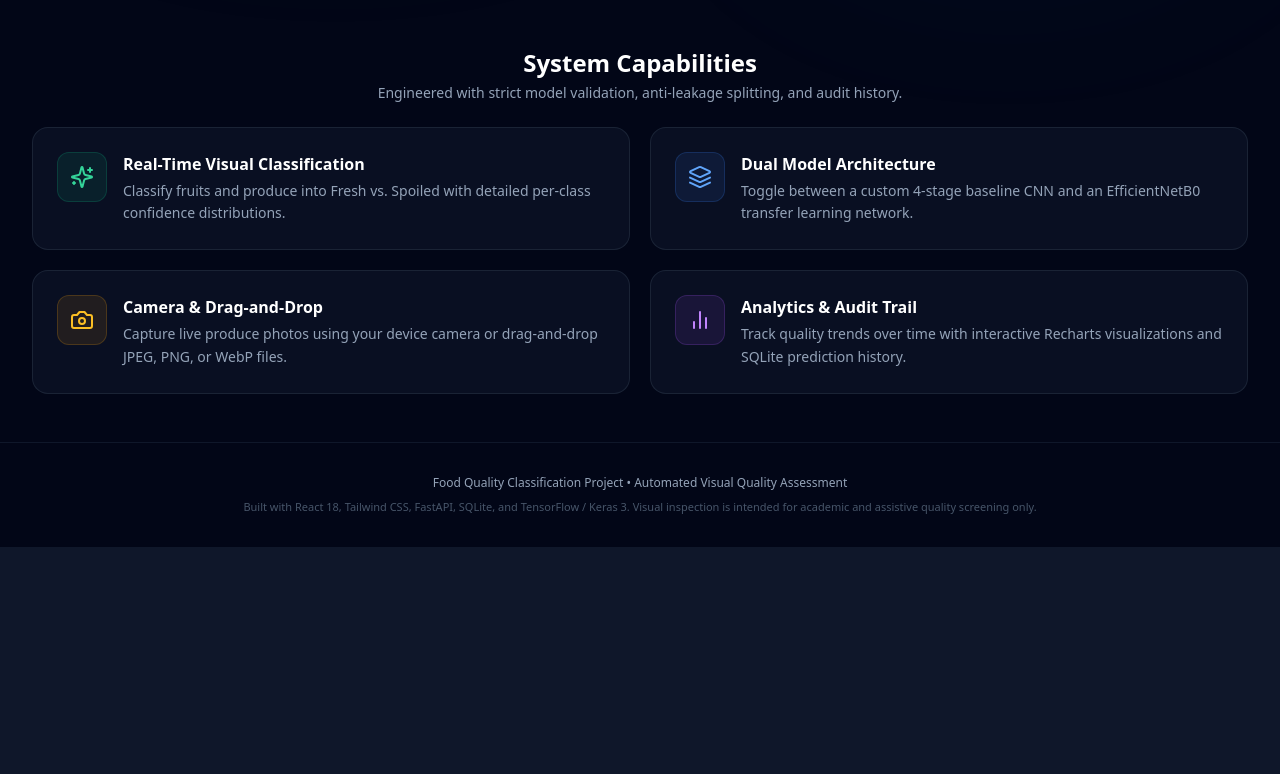
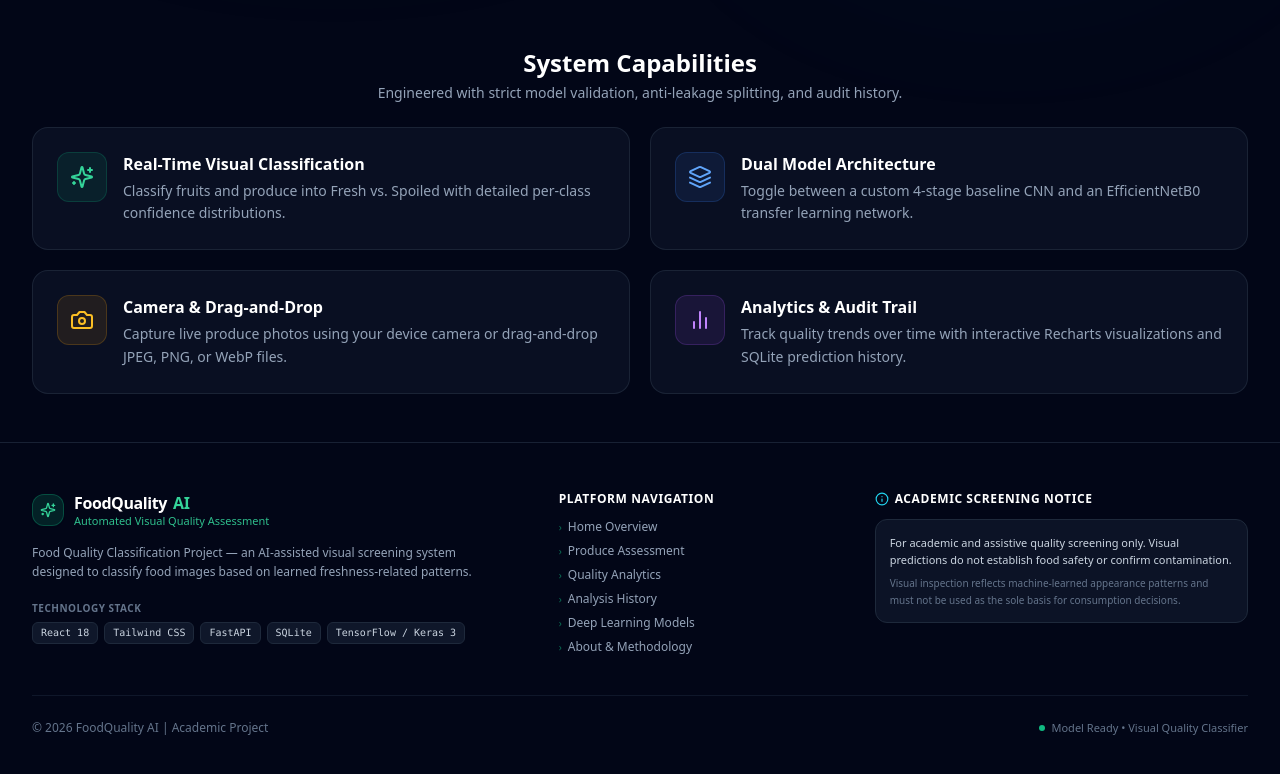
Before and after one commit to priyampriya15-stack/food-quality-classification, a React (Vite) app in the folder frontend/: page / in a window 1280 px wide. Shown: the part 629-1403 px from the top of the page. Before the commit the page ends 1176 px from the top, so only its background shows below. Built offline with nearby package versions, Linux system fonts and the light colour scheme; no server answers.

Commit message:
feat(footer): implement professional and responsive FoodQuality AI footer

```diff
--- a/frontend/src/App.jsx
+++ b/frontend/src/App.jsx
@@ -1,6 +1,7 @@
 import React, { useState, useEffect, useCallback } from 'react';
 import Navbar from './components/Navbar';
 import AuthLayout from './components/AuthLayout';
+import Footer from './components/Footer';
 import HomePage from './pages/HomePage';
 import AssessmentPage from './pages/AssessmentPage';
 import AnalyticsPage from './pages/AnalyticsPage';
@@ -291,18 +292,8 @@ function MainApp() {
         )}
       </main>
 
-      {/* Standard Footer */}
-      <footer className="border-t border-slate-900 bg-slate-950 py-8 text-center text-xs text-slate-500">
-        <div className="max-w-7xl mx-auto px-4 sm:px-6 lg:px-8 space-y-2">
-          <p className="font-medium text-slate-400">
-            Food Quality Classification Project &bull; Automated Visual Quality Assessment
-          </p>
-          <p className="text-[11px] text-slate-600">
-            Built with React 18, Tailwind CSS, FastAPI, SQLite, and TensorFlow / Keras 3.
-            Visual inspection is intended for academic and assistive quality screening only.
-          </p>
-        </div>
-      </footer>
+      {/* Professional Dashboard Footer */}
+      <Footer onNavigate={handleTabChange} />
     </div>
   );
 }
--- /dev/null
+++ b/frontend/src/components/Footer.jsx
@@ -0,0 +1,116 @@
+import React from 'react';
+import { Sparkles, Info } from 'lucide-react';
+
+export default function Footer({ onNavigate }) {
+  const navLinks = [
+    { id: 'home', label: 'Home Overview' },
+    { id: 'assess', label: 'Produce Assessment' },
+    { id: 'analytics', label: 'Quality Analytics' },
+    { id: 'history', label: 'Analysis History' },
+    { id: 'models', label: 'Deep Learning Models' },
+    { id: 'about', label: 'About & Methodology' },
+  ];
+
+  const techStack = [
+    'React 18',
+    'Tailwind CSS',
+    'FastAPI',
+    'SQLite',
+    'TensorFlow / Keras 3',
+  ];
+
+  return (
+    <footer className="mt-auto border-t border-slate-800/80 bg-slate-950 text-slate-400 text-xs">
+      <div className="max-w-7xl mx-auto px-4 sm:px-6 lg:px-8 py-10 sm:py-12">
+        <div className="grid grid-cols-1 md:grid-cols-12 gap-8 lg:gap-12">
+          {/* Brand, Tagline, & Description */}
+          <div className="md:col-span-6 lg:col-span-5 space-y-3.5">
+            <div className="flex items-center gap-2.5">
+              <div className="w-8 h-8 rounded-xl bg-emerald-500/15 border border-emerald-500/30 flex items-center justify-center text-emerald-400 shadow-sm">
+                <Sparkles className="w-4 h-4" />
+              </div>
+              <div>
+                <span className="text-base font-extrabold text-white tracking-tight flex items-center gap-1.5">
+                  FoodQuality <span className="text-emerald-400">AI</span>
+                </span>
+                <p className="text-[11px] font-medium text-emerald-400/90 -mt-0.5">
+                  Automated Visual Quality Assessment
+                </p>
+              </div>
+            </div>
+
+            <p className="text-xs text-slate-400 leading-relaxed max-w-md">
+              Food Quality Classification Project — an AI-assisted visual screening system designed to classify food images based on learned freshness-related patterns.
+            </p>
+
+            {/* Technology Stack */}
+            <div className="pt-1">
+              <span className="text-[10px] font-bold text-slate-500 uppercase tracking-wider block mb-1.5">
+                Technology Stack
+              </span>
+              <div className="flex flex-wrap items-center gap-1.5 text-[11px]">
+                {techStack.map((tech, idx) => (
+                  <span
+                    key={tech}
+                    className="px-2 py-0.5 rounded-md bg-slate-900 border border-slate-800 text-slate-300 font-mono text-[10px]"
+                  >
+                    {tech}
+                  </span>
+                ))}
+              </div>
+            </div>
+          </div>
+
+          {/* Navigation Quick Links */}
+          <div className="md:col-span-3 lg:col-span-3 space-y-3">
+            <h4 className="text-xs font-bold text-white uppercase tracking-wider">
+              Platform Navigation
+            </h4>
+            <ul className="space-y-2 text-xs">
+              {navLinks.map((link) => (
+                <li key={link.id}>
+                  <button
+                    onClick={() => onNavigate && onNavigate(link.id)}
+                    className="text-slate-400 hover:text-emerald-400 transition-colors flex items-center gap-1.5 cursor-pointer text-left"
+                  >
+                    <span className="text-emerald-500/60 text-[10px]">&rsaquo;</span>
+                    {link.label}
+                  </button>
+                </li>
+              ))}
+            </ul>
+          </div>
+
+          {/* Academic Disclaimer Section */}
+          <div className="md:col-span-3 lg:col-span-4 space-y-3">
+            <h4 className="text-xs font-bold text-white uppercase tracking-wider flex items-center gap-1.5">
+              <Info className="w-3.5 h-3.5 text-cyan-400" />
+              Academic Screening Notice
+            </h4>
+            <div className="p-3.5 rounded-xl bg-slate-900/80 border border-slate-800 text-slate-400 text-xs space-y-1.5 leading-relaxed">
+              <p className="text-[11px] text-slate-300 font-medium">
+                For academic and assistive quality screening only. Visual predictions do not establish food safety or confirm contamination.
+              </p>
+              <p className="text-[10px] text-slate-500">
+                Visual inspection reflects machine-learned appearance patterns and must not be used as the sole basis for consumption decisions.
+              </p>
+            </div>
+          </div>
+        </div>
+
+        {/* Thin Divider & Bottom Copyright Line */}
+        <div className="mt-8 sm:mt-10 pt-6 border-t border-slate-900 flex flex-col sm:flex-row items-center justify-between gap-3 text-xs text-slate-500">
+          <p className="text-center sm:text-left">
+            &copy; 2026 FoodQuality AI | Academic Project
+          </p>
+          <div className="flex items-center gap-3 text-[11px] text-slate-500">
+            <span className="inline-flex items-center gap-1.5">
+              <span className="w-1.5 h-1.5 rounded-full bg-emerald-500" />
+              Model Ready &bull; Visual Quality Classifier
+            </span>
+          </div>
+        </div>
+      </div>
+    </footer>
+  );
+}
```
